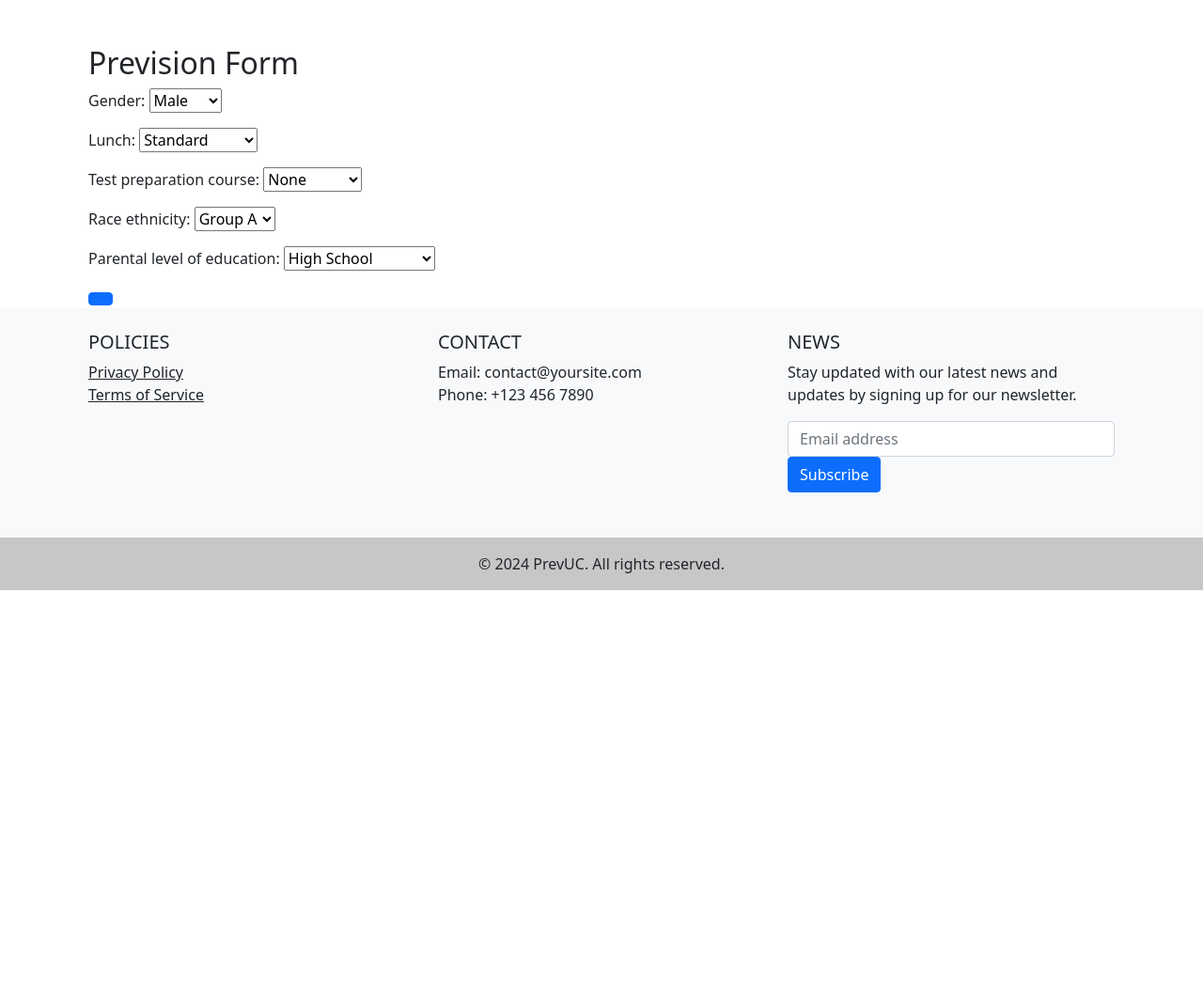
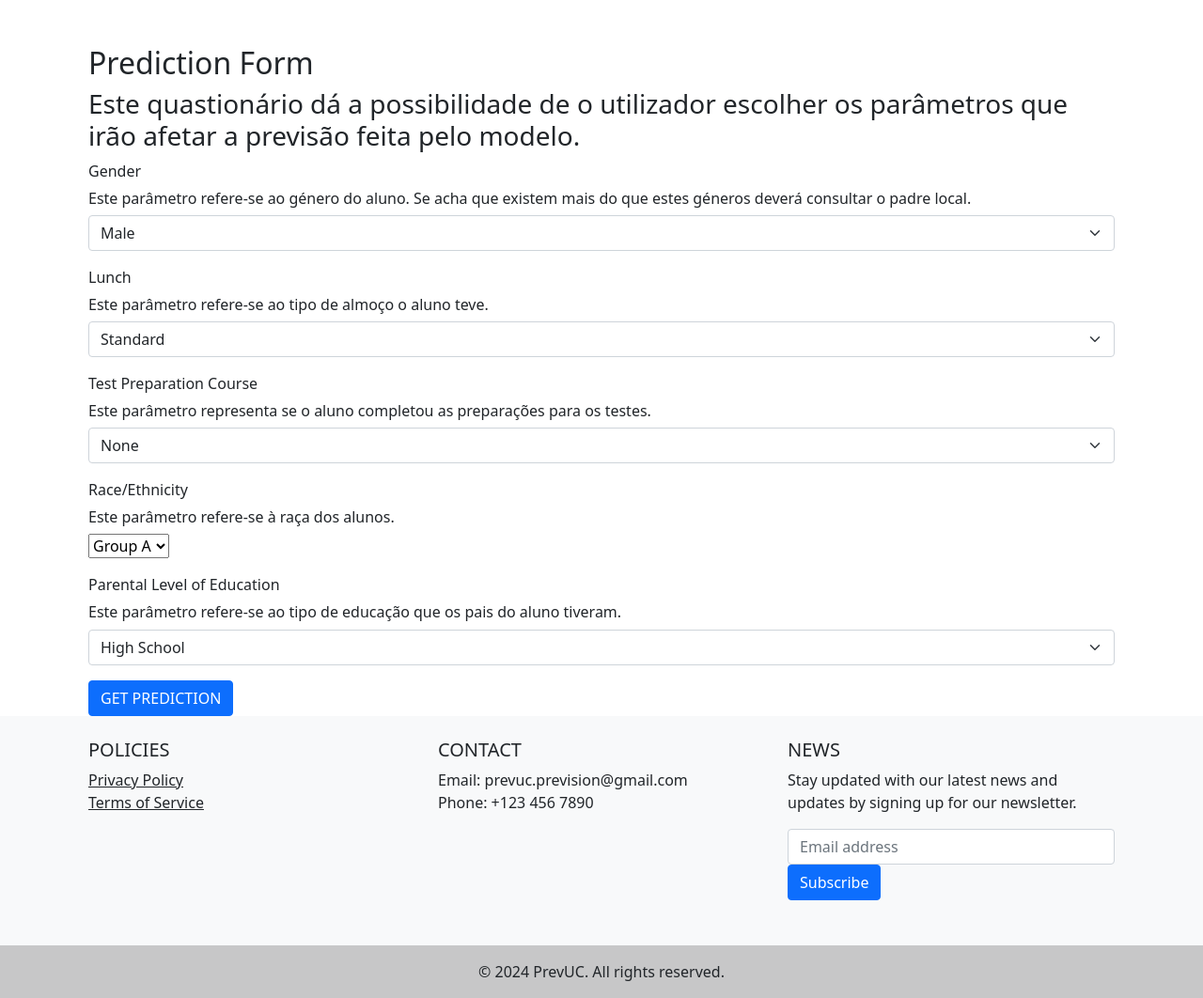
Before and after one commit to NazHabib/PrevUC, a Django app: page /main-prevision/ in a window 1280 px wide. Shown: the part 80-1142 px from the top of the page at 94% size. Before the commit the page ends 708 px from the top, so only its background shows below. Run offline with Django 4.2, Linux system fonts and the light colour scheme; the visitor is signed in with stand-in values (Sample User, id 1).

Commit message:
guest, user, data scientist and professor module complete

```diff
--- a/website/main/decorators.py
+++ b/website/main/decorators.py
@@ -3,12 +3,11 @@ from functools import wraps
 from django.shortcuts import redirect
 
 def role_required(*roles):
-    """Ensure user has any of the specified roles."""
     def decorator(view_func):
         @wraps(view_func)
         def _wrapped_view(request, *args, **kwargs):
             if not request.user.is_authenticated:
-                return redirect('login')  # Redirect to login if not authenticated
+                return redirect('login')
             if hasattr(request.user, 'profile') and request.user.profile.perfil in roles:
                 return view_func(request, *args, **kwargs)
             return HttpResponseForbidden("You do not have permission to view this page.")
--- a/website/main/templates/main/base.html
+++ b/website/main/templates/main/base.html
@@ -56,7 +56,7 @@
       <div class="col-lg-4 col-md-6 mb-4 mb-md-0">
         <h5 class="text-uppercase">Contact</h5>
         <ul class="list-unstyled">
-          <li>Email: contact@yoursite.com</li>
+          <li>Email: prevuc.prevision@gmail.com</li>
           <li>Phone: +123 456 7890</li>
         </ul>
       </div>
--- a/website/main/templates/main/home.html
+++ b/website/main/templates/main/home.html
@@ -39,6 +39,9 @@
             <h3>For Data Scientists:</h3>
             <a href="{% url 'change_documentation' %}" class="btn btn-primary">Document Model Changes</a>
             <a href="{% url 'create_notification' %}" class="btn btn-primary">Create Notification</a>
+            <a href="{% url 'data_input' %}" class="btn btn-primary">Data Input</a>
+
+
         {% endif %}
 
         {% if request.user.profile.perfil == 'professor' %}
@@ -51,7 +54,6 @@
 <div class="container mt-3">
   <div class="row">
     <div class="col text-center">
-      <button onclick="history.back()" class="btn btn-secondary">Go to Previous Page</button>
       <a href="{% url 'saved_previsions' %}" class="btn btn-primary">Go to Saved Predictions</a>
     </div>
   </div>
@@ -73,7 +75,7 @@
       <div class="col-lg-4 col-md-6 mb-4 mb-md-0">
         <h5 class="text-uppercase">Contact</h5>
         <ul class="list-unstyled">
-          <li>Email: contact@yoursite.com</li>
+          <li>Email: prevuc.prevision@gmail.com</li>
           <li>Phone: +123 456 7890</li>
         </ul>
       </div>
--- a/website/main/templates/main/main_prevision.html
+++ b/website/main/templates/main/main_prevision.html
@@ -4,11 +4,60 @@
 
 {% block content %}
 <div class="container mt-5">
-    <h2>Prevision Form</h2>
-    <form action="{% url 'main_prevision' %}" method="POST">
         {% csrf_token %}
-        {{ form.as_p }}
-        <button type="submit" class="btn btn-primary"Get Prediction</button>
+        <h2>Prediction Form</h2>
+        <h3>Este quastionário dá a possibilidade de o utilizador escolher os parâmetros que irão afetar a previsão feita pelo modelo.</h3>
+        <form action="{% url 'guest_prevision' %}" method="POST">
+            {% csrf_token %}
+            <div class="mb-3">
+                <label for="gender" class="form-label">Gender</label>
+                <h6>Este parâmetro refere-se ao género do aluno. Se acha que existem mais do que estes géneros deverá consultar o padre local.</h6>
+                <select class="form-select" id="gender" name="gender">
+                    <option value="True">Male</option>
+                    <option value="False">Female</option>
+                </select>
+            </div>
+            <div class="mb-3">
+                <label for="lunch" class="form-label">Lunch</label>
+                <h6>Este parâmetro refere-se ao tipo de almoço o aluno teve.</h6>
+                <select class="form-select" id="lunch" name="lunch">
+                    <option value="True">Standard</option>
+                    <option value="False">Free/Reduced</option>
+                </select>
+            </div>
+            <div class="mb-3">
+                <label for="testPreparationCourse" class="form-label">Test Preparation Course</label>
+                <h6>Este parâmetro representa se o aluno completou as preparações para os testes.</h6>
+                <select class="form-select" id="testPreparationCourse" name="test_preparation_course">
+                    <option value="False">None</option>
+                    <option value="True">Completed</option>
+                </select>
+            </div>
+            <div class="mb-3">
+                <label for="raceEthnicity" class="form-label">Race/Ethnicity</label>
+                <h6>Este parâmetro refere-se à raça dos alunos.</h6>
+                <select class="form.-select" id="raceEthnicity" name="race_ethnicity">
+                    <option value="group A">Group A</option>
+                    <option value="group B">Group B</option>
+                    <option value="group C">Group C</option>
+                    <option value="group D">Group D</option>
+                    <option value="group E">Group E</option>
+                </select>
+            </div>
+            <div class="mb-3">
+                <label for="parentalLevelOfEducation" class="form-label">Parental Level of Education</label>
+                <h6>Este parâmetro refere-se ao tipo de educação que os pais do aluno tiveram.</h6>
+                <select class="form-select" id="parentalLevelOfEducation" name="parental_level_of_education">
+                    <option value="high school">High School</option>
+                    <option value="some college">Some College</option>
+                    <option value="bachelor's degree">Bachelor's Degree</option>
+                    <option value="some high school">Some High School</option>
+                    <option value="master's degree">Master's Degree</option>
+                    <option value="associate's degree">Associate's Degree</option>
+                </select>
+            </div>
+        <button type="submit" class="btn btn-primary">GET PREDICTION</button>
     </form>
 </div>
+
 {% endblock %}
--- a/website/main/urls.py
+++ b/website/main/urls.py
@@ -21,4 +21,5 @@ urlpatterns = [
     path('change-documentation/', views.change_documentation, name='change_documentation'),
     path('notifications/', views.view_notifications, name='view_notifications'),
     path('create-notification/', views.create_notification, name='create_notification'),
+    path('validate-data/', views.validate_data, name='validate_data'),
 ]
--- a/website/main/views.py
+++ b/website/main/views.py
@@ -12,6 +12,29 @@ from .models import Profile, Prevision
 from .models import PredictionDataForm
 from .decorators import role_required
 from .models import Notification
+from django.core.paginator import Paginator
+
+def validate_data(request):
+    if request.method == 'GET':
+        # Retrieve all data entries for validation
+        data_entries = PredictionDataForm.objects.all()
+        return render(request, 'main/validate_data.html', {'data_entries': data_entries})
+    elif request.method == 'POST':
+        # Handle form submission for data validation
+        data_entry_id = request.POST.get('data_entry_id')
+        action = request.POST.get('action')
+
+        if action == 'validate':
+            # Update data entry status to validated
+            data_entry = PredictionDataForm.objects.get(id=data_entry_id)
+            data_entry.validated = True
+            data_entry.save()
+        elif action == 'delete':
+            # Delete the data entry
+            data_entry = PredictionDataForm.objects.get(id=data_entry_id)
+            data_entry.delete()
+
+        return redirect('validate_data')
 
 @login_required
 def create_notification(request):
@@ -34,7 +57,8 @@ def notify_users(change):
 
 @login_required
 def view_notifications(request):
-    notifications = request.user.notifications.all()
+    # Retrieve all notifications from the database
+    notifications = Notification.objects.all().order_by('-created_at')
     return render(request, 'main/notifications.html', {'notifications': notifications})
 
 @login_required
@@ -132,7 +156,7 @@ def terms_of_service(request):
 
 def profile(request):
     return render(request, 'main/profile.html')
-
+"""
 @login_required
 def saved_previsions(request):
     if request.user.is_authenticated:
@@ -141,7 +165,7 @@ def saved_previsions(request):
     else:
         # Redirect or handle non-authenticated users
         return redirect('login')
-
+"""
 @login_required
 def account_delete(request):
     if request.method == 'POST':
@@ -211,12 +235,29 @@ def guest_prevision(request):
 
 
 
-def prediction_results(request):
-    prediction_result = request.session.get('prediction_result', {})
-    return render(request, 'main/results.html', {'prediction_result': prediction_result})
+@login_required
+def saved_previsions(request):
+    if request.method == 'POST':
+        # Save a new prevision
+        prediction_result = request.session.get('prediction_result', {})
+        new_prevision = Prevision.objects.create(
+            user=request.user,
+            math_score=prediction_result.get('math_score'),
+            reading_score=prediction_result.get('reading_score'),
+            writing_score=prediction_result.get('writing_score'),
+            gender=prediction_result.get('gender'),
+            lunch=prediction_result.get('lunch'),
+            test_preparation_course=prediction_result.get('test_preparation_course'),
+            race_ethnicity=prediction_result.get('race_ethnicity'),
+            parental_level_of_education=prediction_result.get('parental_level_of_education')
+        )
+        return redirect('saved_previsions')
 
+    # Fetch all previsions for the current user to display
+    previsions = Prevision.objects.filter(user=request.user)
+    return render(request, 'main/saved_previsions.html', {'previsions': previsions})
 
-@login_required  # Ensures only authenticated users can access this view
+@login_required
 def main_prevision(request):
     if request.method == 'POST':
         form = PrevisionForm(request.POST)
@@ -250,10 +291,39 @@ def main_prevision(request):
             prediction_result = predict_scores(df_input_encoded)
             request.session['prediction_result'] = {k: float(v) for k, v in prediction_result.items()}
 
+            # Save a new prevision
+            new_prevision = Prevision(
+                user=request.user,
+                gender=request.POST.get('gender'),
+                lunch=request.POST.get('lunch'),
+                test_preparation_course=request.POST.get('test_preparation_course'),
+                race_ethnicity=request.POST.get('race_ethnicity'),
+                parental_level_of_education=request.POST.get('parental_level_of_education'),
+                math_score=prediction_result.get('math_score'),
+                reading_score=prediction_result.get('reading_score'),
+                writing_score=prediction_result.get('writing_score')
+            )
+            new_prevision.save()
+
             return redirect('prediction_results')
     else:
         form = PrevisionForm()
     return render(request, 'main/main_prevision.html', {'form': form})
+
+
+def prediction_results(request):
+    prediction_result = request.session.get('prediction_result', {})
+    additional_params = request.session.get('additional_params', {})
+    return render(request, 'main/results.html', {
+        'prediction_result': prediction_result,
+        'gender': additional_params.get('gender', 'Not specified'),
+        'lunch': additional_params.get('lunch', 'Not specified'),
+        'test_preparation_course': additional_params.get('test_preparation_course', 'Not specified'),
+        'race_ethnicity': additional_params.get('race_ethnicity', 'Not specified'),
+        'parental_level_of_education': additional_params.get('parental_level_of_education', 'Not specified')
+    })
+
+
 @login_required
 def saved_previsions(request):
     if request.method == 'POST':
```
Also changed, not shown: website/main/models.py (+29 -0 lines), website/main/mudelo.py (+0 -7 lines), website/main/templates/main/guest_main.html (+9 -3 lines), website/main/templates/main/notifications.html (+11 -6 lines), website/main/templates/main/saved_previsions.html (+8 -5 lines), website/main/templates/main/validate_data.html (added, +54 -0 lines).
